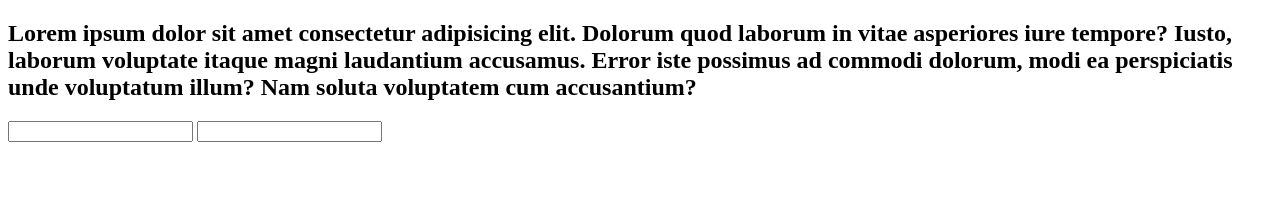
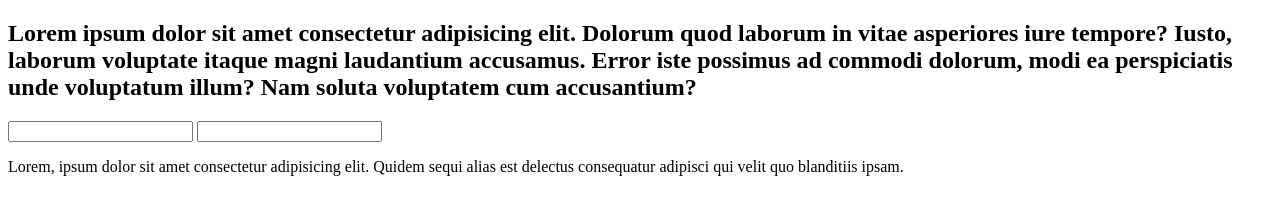
Before and after one commit to jubair30401/misho, a plain HTML site: page index.html in a window 1280 px wide. Drawn offline with Linux system fonts and the light colour scheme.

Commit message:
new file

```diff
--- a/index.html
+++ b/index.html
@@ -9,5 +9,6 @@
     <h2> Lorem ipsum dolor sit amet consectetur adipisicing elit. Dolorum quod laborum in vitae asperiores iure tempore? Iusto, laborum voluptate itaque magni laudantium accusamus. Error iste possimus ad commodi dolorum, modi ea perspiciatis unde voluptatum illum? Nam soluta voluptatem cum accusantium?</h2>
     <input type="email" name="email">
     <input type="email" name="sent">
+    <p>Lorem, ipsum dolor sit amet consectetur adipisicing elit. Quidem sequi alias est delectus consequatur adipisci qui velit quo blanditiis ipsam.</p>
 </body>
 </html>
```
